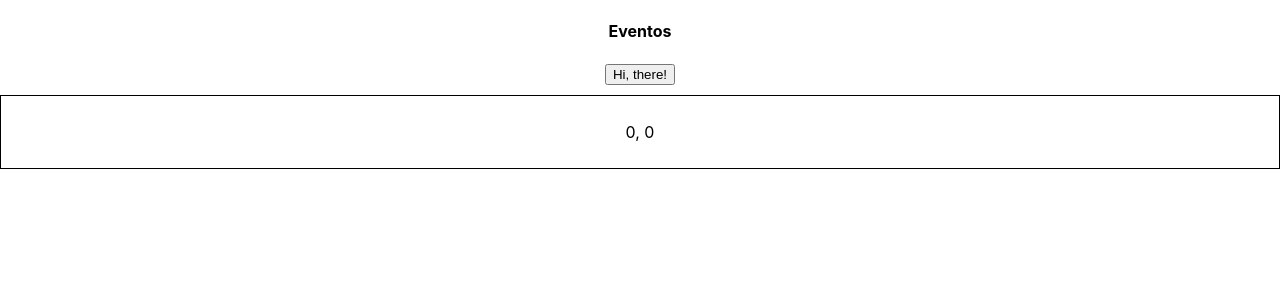
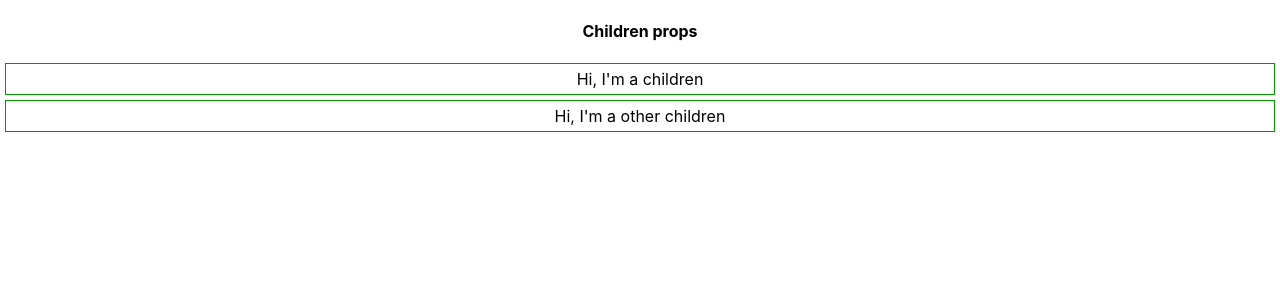
Before and after one commit to luisovando/react-demo, a React (Create React App) app: page / in a window 1280 px wide. Shown: the top 300 px of the page. Built offline with nearby package versions, Linux system fonts and the light colour scheme.

Commit message:
Children props: Basic use
Signed-off-by: Luis Ovando <isc.luisovando@gmail.com>

```diff
--- a/src/App.js
+++ b/src/App.js
@@ -1,40 +1,22 @@
 import {Component} from 'react';
 import './App.css';
 
+class Box extends Component {
+  render () {
+    return <div style={{border: '1px solid #090', margin: 5, padding: 5}}>
+      {this.props.children}
+    </div>;
+  }
+}
+
 class App extends Component {
-  constructor () {
-    super ();
-    this.state = {mouseX: 0, mouseY: 0};
-    // this.handleMouseMove = this.handleMouseMove.bind(this)
-  }
-
-  handleMouseMove = (e) => {
-    const {clientX, clientY} = e;
-    /**
-     * TypeError: Cannot read property 'setState' of undefined
-     * Context of `this` is wrong
-     * Fixed
-     * 1. Binding context using bind() method on constructor method: this.handleMouseMove = this.handleMouseMove.bind(this)
-     * 2. Using arrow function. This always bind the context from declaration
-     */
-    this.setState ({mouseX: clientX, mouseY: clientY});
-  }
-
-  handleClick (e) {
-    alert ('Hi, guys');
-  }
-
   render () {
+    // The children props should use to create layouts
     return (
       <div className="App">
-        <h4>Eventos</h4>
-        <button onClick={this.handleClick}>Hi, there!</button>
-        <div
-          onMouseMove={this.handleMouseMove}
-          style={{border: '1px solid #000', marginTop: 10, padding: 10}}
-        >
-          <p>{this.state.mouseX}, {this.state.mouseY}</p>
-        </div>
+        <h4>Children props</h4>
+        <Box>Hi, I'm a children</Box>
+        <Box>Hi, I'm a other children</Box>
       </div>
     );
   }
```
